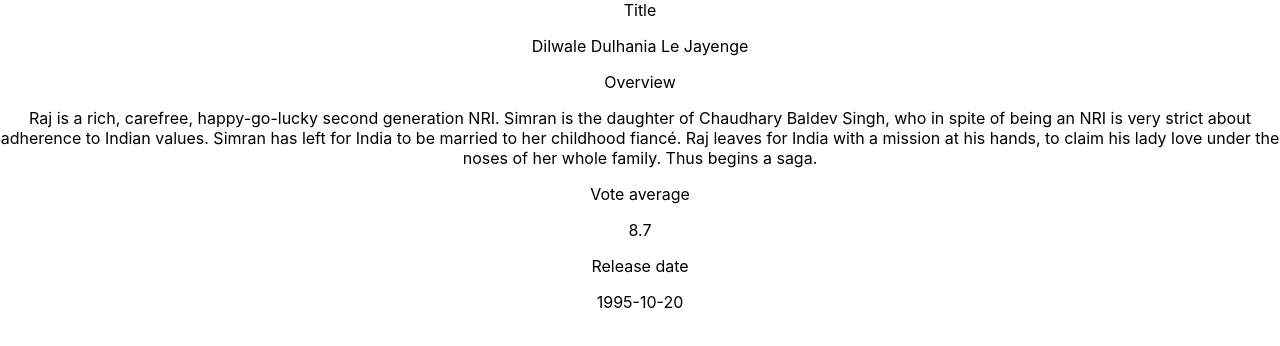
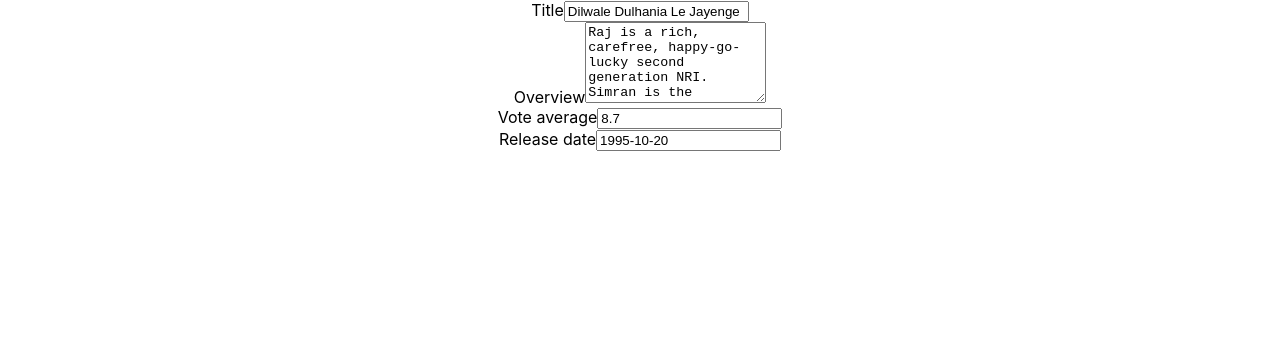
Before and after one commit to mauricedb/women-go-tech-2021, a React (Create React App) app: page / in a window 1280 px wide. Shown: the top 346 px of the page. Built offline with nearby package versions, Linux system fonts and the light colour scheme.

Commit message:
Edit movie props in form

```diff
--- a/src/components/Movie.js
+++ b/src/components/Movie.js
@@ -1,24 +1,49 @@
+import { useState } from "react";
+
 export function Movie({ movie }) {
+  const [thisMovie, setThisMovie] = useState(movie);
+
   return (
     <form>
       <div>
         <label>Title</label>
-        <p>{movie.title} </p>
+        <input
+          value={thisMovie.title}
+          onChange={(e) =>
+            setThisMovie({ ...thisMovie, title: e.target.value })
+          }
+        />
       </div>
 
       <div>
         <label>Overview</label>
-        <p>{movie.overview} </p>
+        <textarea
+          value={thisMovie.overview}
+          onChange={(e) =>
+            setThisMovie({ ...thisMovie, overview: e.target.value })
+          }
+          rows={5}
+        />
       </div>
 
       <div>
         <label>Vote average</label>
-        <p>{movie.vote_average} </p>
+        <input
+          value={thisMovie.vote_average}
+          onChange={(e) =>
+            setThisMovie({ ...thisMovie, vote_average: e.target.value })
+          }
+        />
       </div>
 
       <div>
         <label>Release date</label>
-        <p>{movie.release_date} </p>
+        <input
+          value={thisMovie.release_date}
+          onChange={(e) =>
+            setThisMovie({ ...thisMovie, release_date: e.target.value })
+          }
+        />
       </div>
     </form>
   );
```
